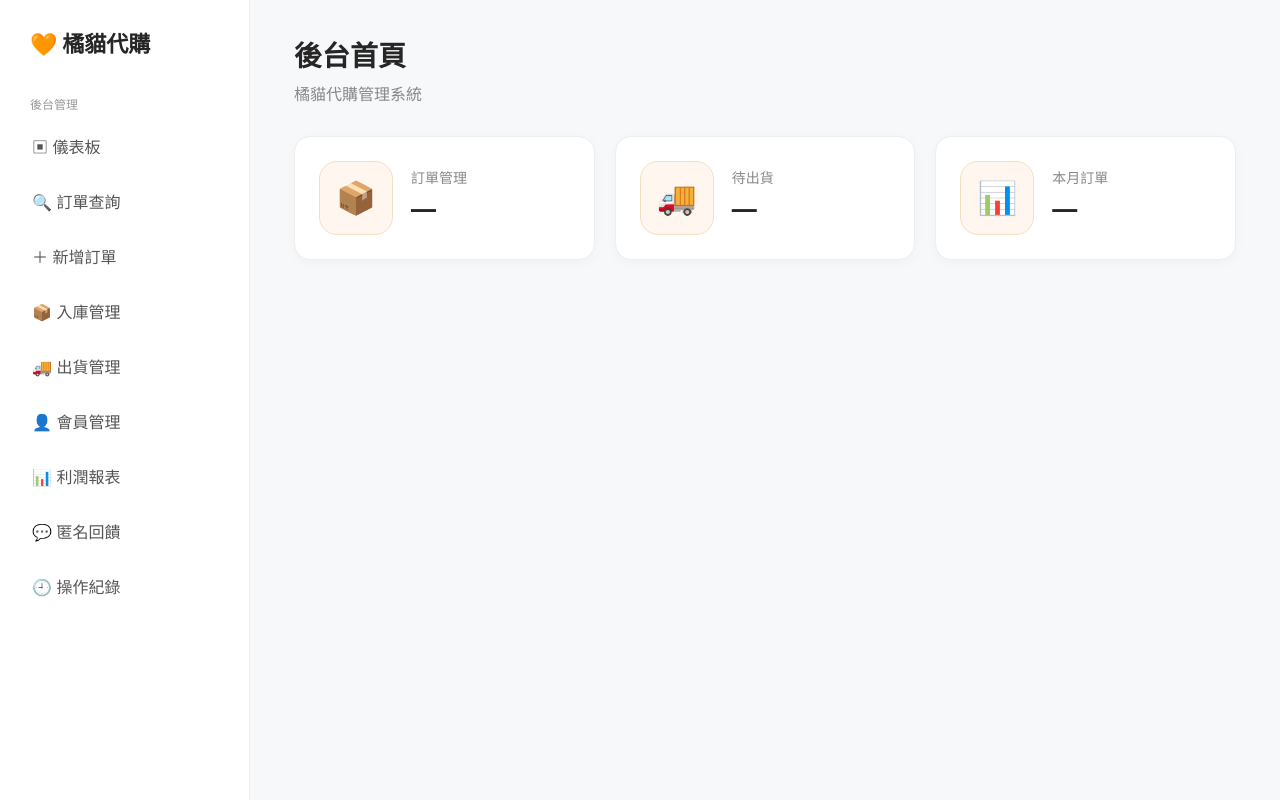
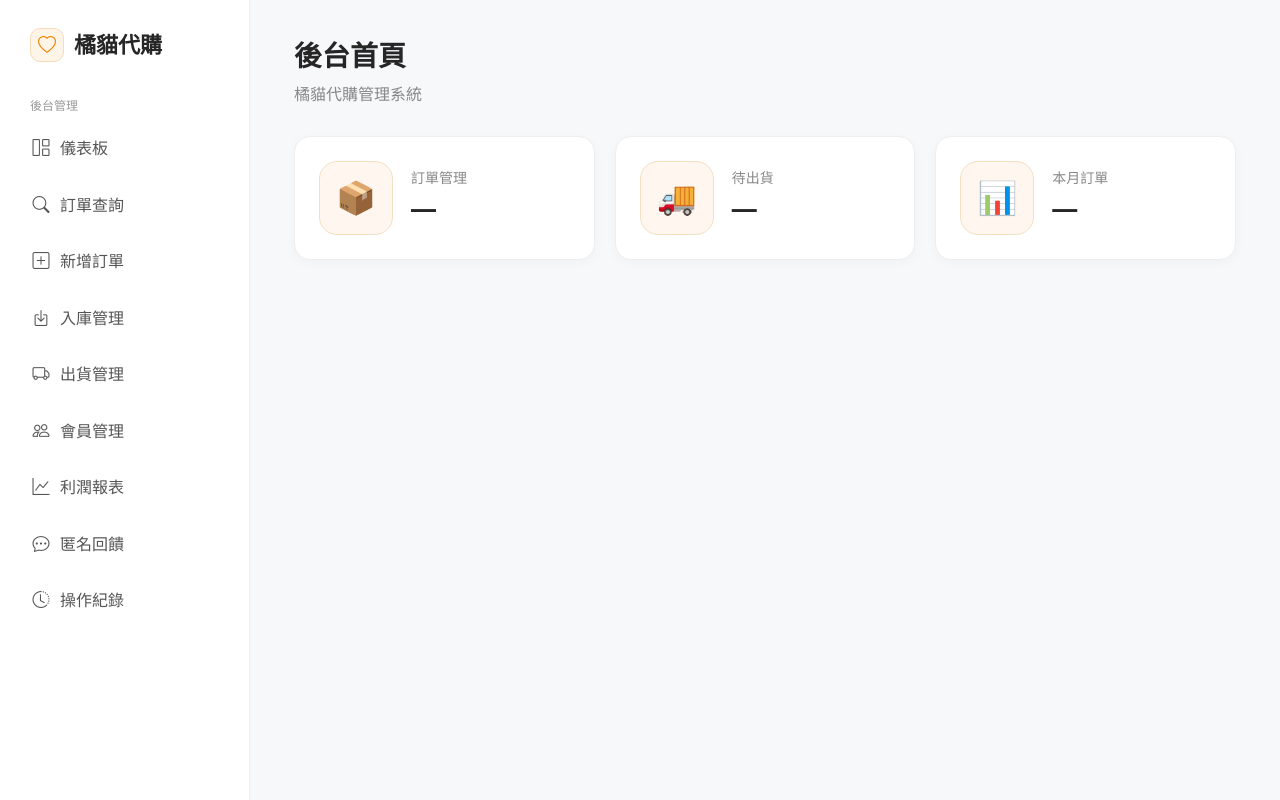
Before and after one commit to lin6165288/orange-admin, a FastAPI app: template templates/index.html in a window 1280 px wide. Run offline with FastAPI, Linux system fonts and the light colour scheme; the template is opened without the code that fills it, so the values that code supplies are empty.

Commit message:
Update base.html

```diff
--- a/templates/base.html
+++ b/templates/base.html
@@ -1,180 +1,72 @@
 <!DOCTYPE html>
+<html lang="zh-TW">
+<head>
+    <meta charset="UTF-8">
+    <meta name="viewport" content="width=device-width, initial-scale=1.0">
+    <title>{% block title %}橘貓代購後台{% endblock %}</title>
+    <link href="https://cdn.jsdelivr.net/npm/bootstrap@5.3.3/dist/css/bootstrap.min.css" rel="stylesheet">
+    <link rel="stylesheet" href="https://cdn.jsdelivr.net/npm/bootstrap-icons@1.11.3/font/bootstrap-icons.min.css">
+    <script src="https://unpkg.com/htmx.org@2.0.4"></script>
+    <link rel="stylesheet" href="/static/style.css?v=19">
+</head>
+<body>
+<div class="app">
+    <aside class="sidebar">
+        <div class="brand">
+            <span class="brand-mark"><i class="bi bi-heart"></i></span>
+            <span class="brand-name">橘貓代購</span>
+        </div>
+        <div class="menu-title">後台管理</div>
 
-<html lang="zh-TW">
-
-<head>
-
-    <meta charset="UTF-8">
-
-
-    <meta
-        name="viewport"
-        content="width=device-width, initial-scale=1.0"
-    >
-
-
-    <title>
-        {% block title %}
-        橘貓代購後台
-        {% endblock %}
-    </title>
-
-
-    <!-- Bootstrap -->
-
-    <link
-        href="https://cdn.jsdelivr.net/npm/bootstrap@5.3.3/dist/css/bootstrap.min.css"
-        rel="stylesheet"
-    >
-
-
-    <!-- HTMX -->
-
-    <script
-        src="https://unpkg.com/htmx.org@2.0.4"
-    ></script>
-
-
-    <!-- Custom CSS -->
-
-    <link
-        rel="stylesheet"
-        href="/static/style.css?v=17"
-    >
-
-</head>
-
-
-<body>
-
-
-<div class="app">
-
-
-    <!-- Sidebar -->
-
-    <aside class="sidebar">
-
-
-        <div class="brand">
-
-            🧡 橘貓代購
-
-        </div>
-
-
-        <div class="menu-title">
-
-            後台管理
-
-        </div>
-
-
-        <a
-            class="menu-item
-            {% if request.url.path == '/' %}
-            active
-            {% endif %}"
-            href="/"
-        >
-
-            ▣ 儀表板
-
+        <a class="menu-item {% if request.url.path == '/' %}active{% endif %}" href="/">
+            <span class="menu-icon"><i class="bi bi-grid-1x2"></i></span>
+            <span class="menu-label">儀表板</span>
         </a>
 
-
-        <a
-            class="menu-item
-            {% if request.url.path == '/orders' or request.url.path.startswith('/orders/search') %}
-            active
-            {% endif %}"
-            href="/orders"
-        >
-
-            🔍 訂單查詢
-
+        <a class="menu-item {% if request.url.path == '/orders' or request.url.path.startswith('/orders/search') %}active{% endif %}" href="/orders">
+            <span class="menu-icon"><i class="bi bi-search"></i></span>
+            <span class="menu-label">訂單查詢</span>
         </a>
 
-
-        <a
-            class="menu-item {% if request.url.path.startswith('/orders/new') %}active{% endif %}"
-            href="/orders/new"
-        >
-            ＋ 新增訂單
+        <a class="menu-item {% if request.url.path.startswith('/orders/new') %}active{% endif %}" href="/orders/new">
+            <span class="menu-icon"><i class="bi bi-plus-square"></i></span>
+            <span class="menu-label">新增訂單</span>
         </a>
 
-
-                <a
-            class="menu-item {% if request.url.path.startswith('/inbound') %}active{% endif %}"
-            href="/inbound"
-        >
-            📦 入庫管理
+        <a class="menu-item {% if request.url.path.startswith('/inbound') %}active{% endif %}" href="/inbound">
+            <span class="menu-icon"><i class="bi bi-box-arrow-in-down"></i></span>
+            <span class="menu-label">入庫管理</span>
         </a>
 
-
-        <a class="menu-item {% if request.url.path.startswith('/shipping') %}active{% endif %}"
-           href="/shipping">🚚 出貨管理</a>
-
-
-        <a
-            class="menu-item"
-            href="#"
-        >
-
-            👤 會員管理
-
+        <a class="menu-item {% if request.url.path.startswith('/shipping') %}active{% endif %}" href="/shipping">
+            <span class="menu-icon"><i class="bi bi-truck"></i></span>
+            <span class="menu-label">出貨管理</span>
         </a>
 
-
-        <a
-            class="menu-item"
-            href="#"
-        >
-
-            📊 利潤報表
-
+        <a class="menu-item {% if request.url.path.startswith('/members') %}active{% endif %}" href="/members">
+            <span class="menu-icon"><i class="bi bi-people"></i></span>
+            <span class="menu-label">會員管理</span>
         </a>
 
-
-        <a
-            class="menu-item"
-            href="#"
-        >
-
-            💬 匿名回饋
-
+        <a class="menu-item" href="#">
+            <span class="menu-icon"><i class="bi bi-graph-up"></i></span>
+            <span class="menu-label">利潤報表</span>
         </a>
 
-
-        <a
-            class="menu-item
-            {% if request.url.path.startswith('/audit-logs') %}
-            active
-            {% endif %}"
-
-            href="/audit-logs"
-        >
-            🕘 操作紀錄
+        <a class="menu-item" href="#">
+            <span class="menu-icon"><i class="bi bi-chat-dots"></i></span>
+            <span class="menu-label">匿名回饋</span>
         </a>
 
-
+        <a class="menu-item {% if request.url.path.startswith('/audit-logs') %}active{% endif %}" href="/audit-logs">
+            <span class="menu-icon"><i class="bi bi-clock-history"></i></span>
+            <span class="menu-label">操作紀錄</span>
+        </a>
     </aside>
 
-
-    <!-- Main -->
-
     <main class="content">
-
-        {% block content %}
-
-        {% endblock %}
-
+        {% block content %}{% endblock %}
     </main>
-
-
 </div>
-
-
 </body>
-
 </html>
```
